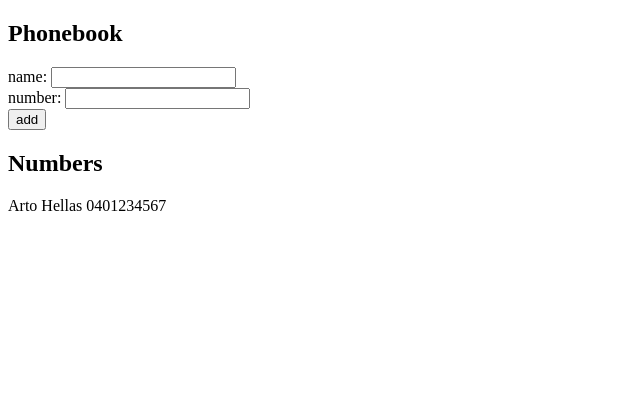
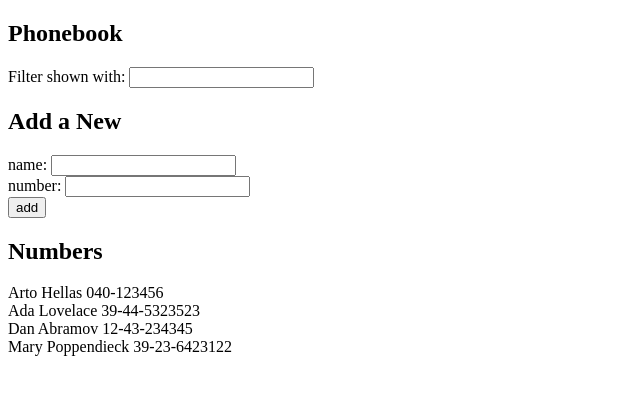
Before and after one commit to Ashishyadav07/Full-Stack-Open-2023, a React (Create React App) app in the folder part2/phonebook/: page / in a window 1280 px wide. Shown: the top 394 px of the page, without its empty margins (0-640 px from the left). Built offline with nearby package versions, Linux system fonts and the light colour scheme.

Commit message:
Exercise 2.9

```diff
--- a/part2/phonebook/src/App.js
+++ b/part2/phonebook/src/App.js
@@ -2,10 +2,14 @@
 
 const App = () => {
   const [persons, setPersons] = useState([
-    { name: 'Arto Hellas', number: "0401234567"}
+    { name: 'Arto Hellas', number: '040-123456', id: 1 },
+    { name: 'Ada Lovelace', number: '39-44-5323523', id: 2 },
+    { name: 'Dan Abramov', number: '12-43-234345', id: 3 },
+    { name: 'Mary Poppendieck', number: '39-23-6423122', id: 4 }
   ])
   const [newName, setNewName] = useState('')
   const [newNumber, setNewNumber] = useState('')
+  const [searchTerm, setSearchTerm] = useState('')
 
   const handleNameChange = (event) => {
     setNewName(event.target.value)
@@ -13,6 +17,10 @@
 
   const handleNumberChange = (event) => {
     setNewNumber(event.target.value)
+  }
+
+  const handleSearchChange = (event) => {
+    setSearchTerm(event.target.value)
   }
 
 
@@ -29,9 +37,17 @@
     }
   }
 
+  const filteredPersons = persons.filter(person =>
+    person.name.toLowerCase().includes(searchTerm.toLowerCase())
+  )
+
   return (
     <div>
       <h2>Phonebook</h2>
+      <div>
+        Filter shown with: <input value={searchTerm} onChange={handleSearchChange} />
+      </div>
+      <h2>Add a New</h2>
       <form onSubmit={addPerson}>
       <div>
           name: <input value={newName} onChange={handleNameChange} />
@@ -45,7 +61,7 @@
       </form>
       <h2>Numbers</h2>
       <div>
-        {persons.map((person) => (
+        {filteredPersons.map((person) => (
           <div key={person.name}>{person.name} {person.number}</div>
         ))}
       </div>
```
